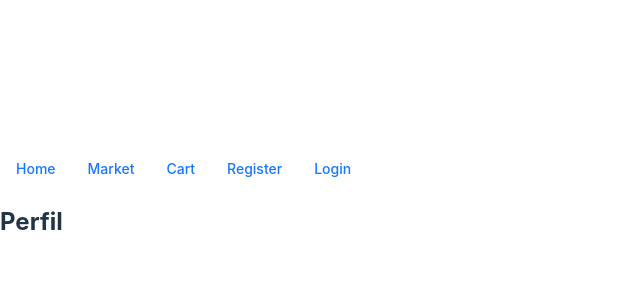
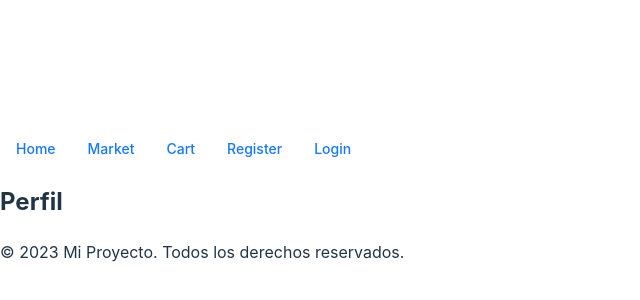
Before and after one commit to valenti94br/Complet-e-commerce, a React (Vite) app: page /profile in a window 1280 px wide. Shown: the part 194-494 px from the top of the page, without its empty margins (0-640 px from the left). Built offline with nearby package versions, Linux system fonts and the light colour scheme; no server answers.

Commit message:
todo funciona y tenemos el footer

```diff
--- a/src/App.jsx
+++ b/src/App.jsx
@@ -9,7 +9,8 @@ import Home from './components/Home/Home';
 import Product from './components/Products/Product';
 import Profile from './components/Profile/Profile';
 import NavBar from './components/NavBar/NavBar';
-import Cart from './components/Cart/Cart'; // Importamos el componente Cart
+import Cart from './components/Cart/Cart';
+import Footer from './components/Footer/Footer';
 
 // Importamos los proveedores de contexto.
 import { UserProvider } from "./context/UserContext/UserState";
@@ -33,6 +34,7 @@ function App() {
                 <Route path="/login" element={<Login />} />
                 <Route path="/profile" element={<Profile />} />
               </Routes>
+              <Footer />
             </Router>
           </OrdersProvider>
         </ProductsProvider>
--- /dev/null
+++ b/src/components/Footer/Footer.jsx
@@ -0,0 +1,13 @@
+import React from "react";
+
+const Footer = () => {
+  return (
+    <footer>
+      <div className="container">
+        <p>© {new Date().getFullYear()} Mi Proyecto. Todos los derechos reservados.</p>
+      </div>
+    </footer>
+  );
+};
+
+export default Footer;
```
Lines whose indentation alone changed are shown as unchanged.
